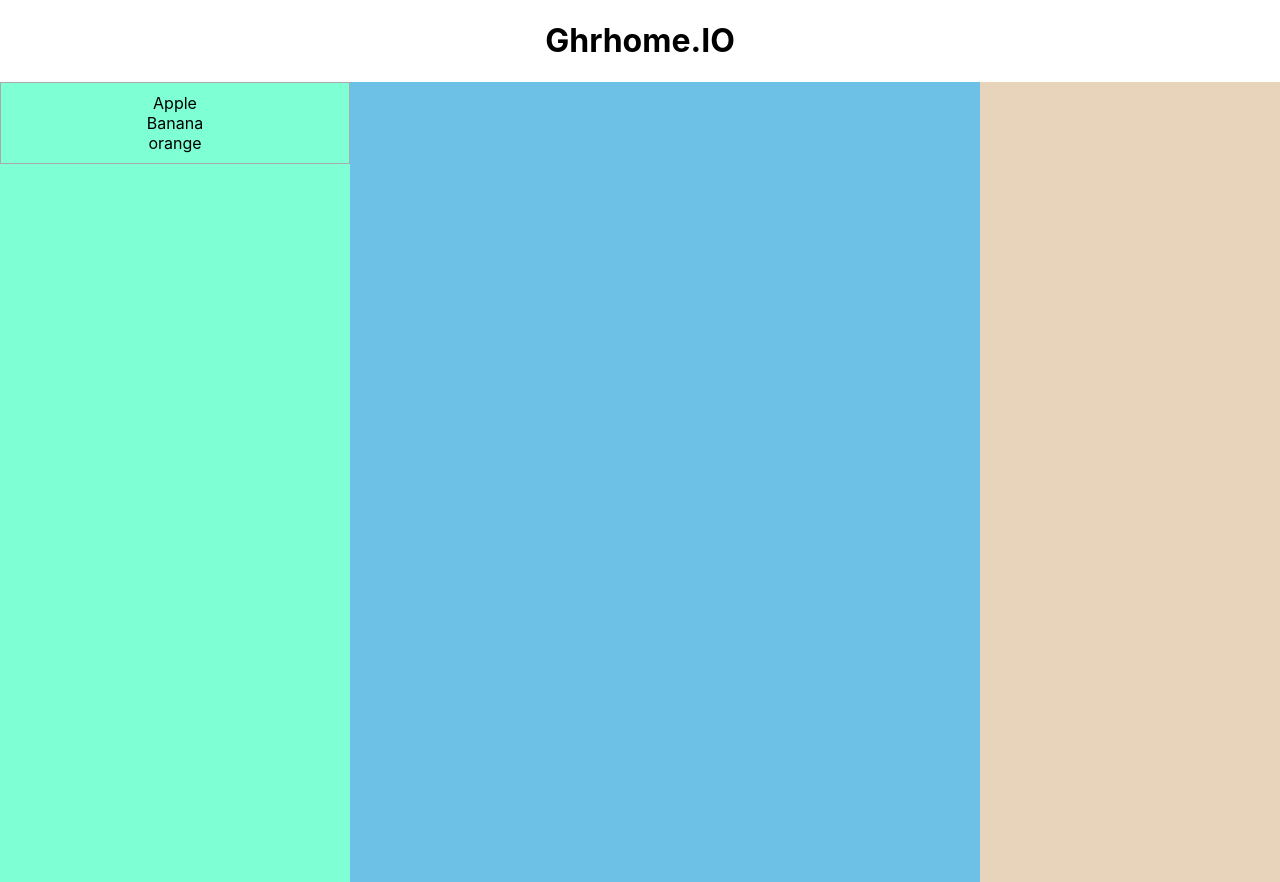
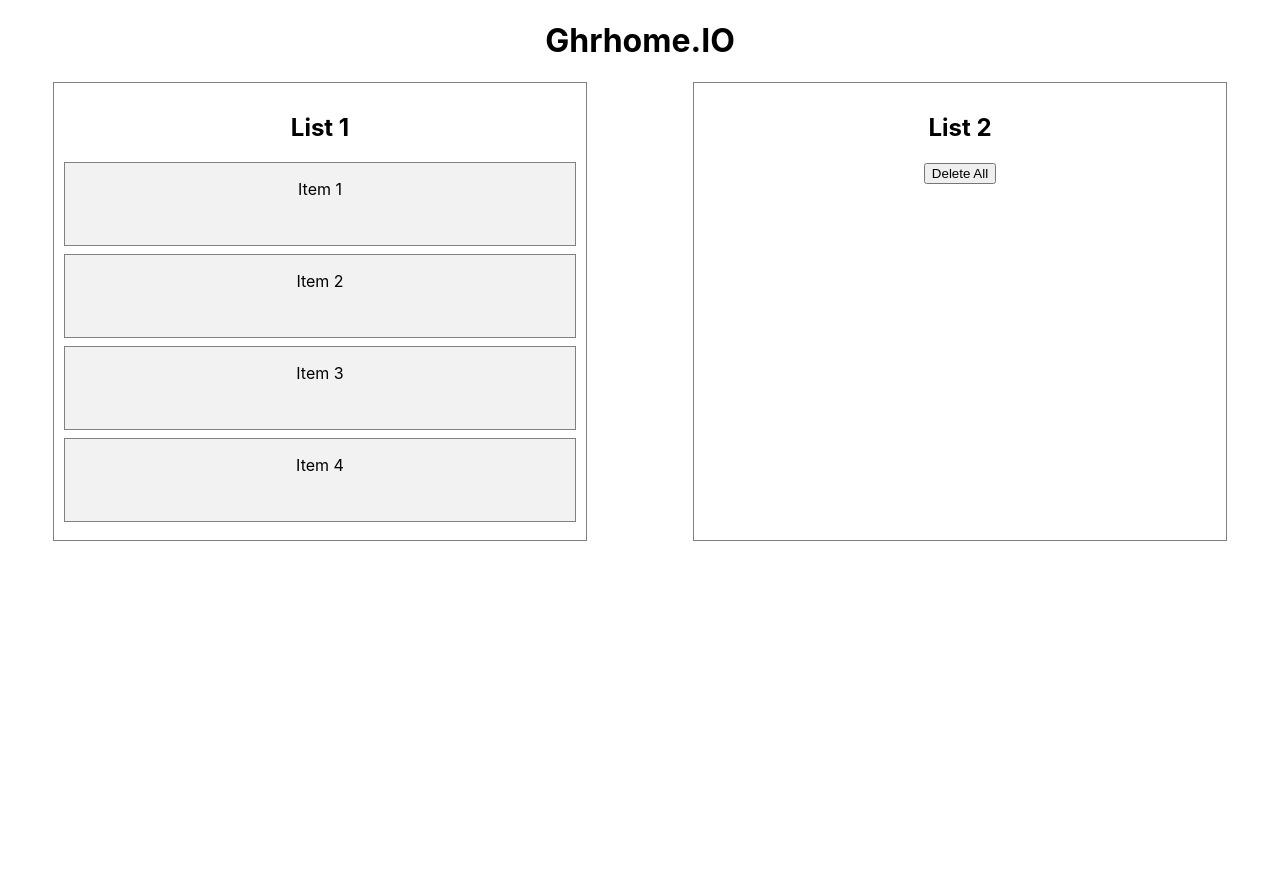
Before and after one commit to ghrhome/ghrhome.github.io, a React (Create React App) app: page /#/dnd3 in a window 1280 px wide. After the commit the page ends 800 px from the top, so only its background shows below. Built offline with nearby package versions, Linux system fonts and the light colour scheme.

Commit message:
update all

```diff
--- a/src/index.js
+++ b/src/index.js
@@ -7,7 +7,7 @@ import App from './App';
 const root = ReactDOM.createRoot(document.getElementById('root'));
 root.render(
     <App />
- /* <React.StrictMode>
+  /*<React.StrictMode>
     <App />
   </React.StrictMode>*/
 );
--- a/src/pages/MyPlay.jsx
+++ b/src/pages/MyPlay.jsx
@@ -82,7 +82,7 @@ export default function MyPlay() {
         if (synth.paused && synth.resume) {
             return synth.resume();
         }
-        const utterThis = new SpeechSynthesisUtterance('你好');
+        const utterThis = new SpeechSynthesisUtterance('晚上吃了吗，宝宝');
         utterThis.onend = function (event) {
             console.log('SpeechSynthesisUtterance.onend');
         }
@@ -97,7 +97,7 @@ export default function MyPlay() {
         utterThis.rate = rate;
         utterThis.volume = volume;
         synth.speak(utterThis);
-        //setVoice(utterThis);
+        setVoice(utterThis);
     }
 
     return (
--- a/src/pages/dnd3.jsx
+++ b/src/pages/dnd3.jsx
@@ -1,171 +1,182 @@
 import React, { useState } from "react";
-import styled from "styled-components";
-import {
-    DragDropContext,
-    Draggable,
-    DraggableProvided,
-    DraggableRubric,
-    DraggableStateSnapshot,
-    DragStart,
-    DragUpdate,
-    Droppable,
-    DropResult,
-    ResponderProvided,
-} from "react-beautiful-dnd";
+import { v4 as uuidv4 } from "uuid";
+import { DragDropContext, Droppable, Draggable } from "react-beautiful-dnd";
 
-import "./dnd/style.css";
+const initialItems = [
+    { id: "1", content: "Item 1" },
+    { id: "2", content: "Item 2" },
+    { id: "3", content: "Item 3" },
+    { id: "4", content: "Item 4" },
+];
 
-/*interface IItem {
-    id: string;
-    label: string;
-}*/
-
-export  const DndForm = () => {
-    const COLLECTION = [
-        { id: "1", label: "Apple" },
-        { id: "2", label: "Banana" },
-        { id: "3", label: "orange" },
-    ];
-    const [items, setItems] = useState(COLLECTION);
-    const [enabled, setEnabled] = React.useState(false);
-    React.useEffect(() => {
-        const animation = requestAnimationFrame(() => setEnabled(true));
-
-        return () => {
-            cancelAnimationFrame(animation);
-            setEnabled(false);
-        };
-    }, []);
-    const onDragStart = (start, provided) => {
-        console.log("onDragStart", start, provided);
-    };
-    const onDragUpdate = (update, provided) => {
-        console.log("onDragUpdate", update, provided);
-    };
-    const onDragEnd = (result, provided) => {
-        console.log("onDragEnd", result, provided);
+const TaskItem = ({ task, index, deleteTask }) => {
+    return (
+        <div className="task-item">
+            <div className="task-content">{task.content}</div>
+            <button className="delete-button" onClick={() => deleteTask(index)}>删除</button>
+        </div>
+    );
 };
 
-    const getRenderItem =
-        (items) =>
-            (
-                provided,
-                snapshot,
-                rubric
-            ) => {
-                const item = items[rubric.source.index];
+const App = () => {
+    const [items1] = useState(initialItems);
+    const [items2, setItems2] = useState([]);
+
+    const onDragEnd = (result) => {
+        const { source, destination } = result;
+
+        if (!destination) {
+            return;
+        }
+
+        if (source.droppableId === destination.droppableId) {
+            const items = reorderList(
+                getItemList(source.droppableId),
+                source.index,
+                destination.index
+            );
+            setItemList(source.droppableId, items);
+        } else {
+            const sourceItems = getItemList(source.droppableId);
+            const destItems = getItemList(destination.droppableId);
+
+            if (source.droppableId === "list1") {
+                const item = sourceItems[source.index];
+                const newItem = { ...item, id: uuidv4() };
+                setItems2((items) => [...items, newItem]);
+            } else {
+                const result = moveItem(sourceItems, destItems, source, destination);
+                setItemList(source.droppableId, result[source.droppableId]);
+                setItemList(destination.droppableId, result[destination.droppableId]);
+            }
+        }
+    };
+
+    const onDelete = (item) => {
+        setItems2((items) => items.filter((i) => i.id !== item.id));
+    };
+
+    const getItemList = (id) => {
+        return id === "list1" ? items1 : items2;
+    };
+
+    const setItemList = (id, items) => {
+        if (id === "list1") {
+            return;
+        }
+        setItems2(items);
+    };
+
+    const reorderList = (list, startIndex, endIndex) => {
+        const result = Array.from(list);
+        const [removed] = result.splice(startIndex, 1);
+        result.splice(endIndex, 0, removed);
+        return result;
+    };
+
+    const moveItem = (source, destination, droppableSource, droppableDestination) => {
+        const sourceClone = Array.from(source);
+        const destClone = Array.from(destination);
+        const [removed] = sourceClone.splice(droppableSource.index, 1);
+        destClone.splice(droppableDestination.index, 0, removed);
+
+    }
+
+        const onDeleteAll = () => {
+            setItems2([]);
+        };
+
         return (
-                    <React.Fragment>
-                        <li
-                            {...provided.draggableProps}
-                            {...provided.dragHandleProps}
-                            ref={provided.innerRef}
-                            style={provided.draggableProps.style}
-                            className={snapshot.isDragging ? "dragging" : ""}
-                        >
-                            {item.label}
-                        </li>
-                    </React.Fragment>
-                );
-            };
-    return (
-        <DragDropContext
-            onDragStart={onDragStart}
-            onDragUpdate={onDragUpdate}
-            onDragEnd={onDragEnd}
-        >
-            {enabled && (
-                <Wrapper>
-                    <Droppable
-                        droppableId="tools"
-                        renderClone={getRenderItem(COLLECTION)}
-                        isDropDisabled
-                    >
-                        {(provided, snapshot) => {
-                            return (
-                                <LeftWapper
+            <DragDropContext onDragEnd={onDragEnd}>
+                <div style={{ display: "flex", justifyContent: "space-around" }}>
+                    <Droppable droppableId="list1">
+                        {(provided) => (
+                            <div
                                 ref={provided.innerRef}
                                 {...provided.droppableProps}
+                                style={{
+                                    border: "1px solid gray",
+                                    padding: "10px",
+                                    width: "40%",
+                                    minHeight: "200px",
+                                }}
                             >
-                                    <ul ref={provided.innerRef} className="shop">
-                                        {items.map((item, index) => {
-                                            const shouldRenderClone =
-                                                item.id === snapshot.draggingFromThisWith;
-                                            return (
-                                                <React.Fragment key={item.id}>
-                                                    {shouldRenderClone ? (
-                                                        <li className="react-beatiful-dnd-copy">
-                                                            {item.label}
-                                                        </li>
-                                                    ) : (
-                                                        <Draggable draggableId={item.id} index={index}>
-                                                            {(provided, snapshot) => (
-                                                                <React.Fragment>
-                                                                    <li
+                                <h2>List 1</h2>
+                                {items1.map((item, index) => (
+                                    <Draggable key={item.id} draggableId={item.id} index={index}>
+                                        {(provided) => (
+                                            <div
                                                 ref={provided.innerRef}
                                                 {...provided.draggableProps}
                                                 {...provided.dragHandleProps}
-                                                                        className={
-                                                                            snapshot.isDragging ? "dragging" : ""
-                                                                        }
+                                                style={{
+                                                    userSelect: "none",
+                                                    padding: "16px",
+                                                    margin: "0 0 8px 0",
+                                                    minHeight: "50px",
+                                                    backgroundColor: "#f2f2f2",
+                                                    border: "1px solid gray",
+                                                    ...provided.draggableProps.style,
+                                                }}
                                             >
-                                                                        {item.label}
-                                                                    </li>
-                                                                </React.Fragment>
+                                                {item.content}
+                                            </div>
                                         )}
                                     </Draggable>
+                                ))}
+                                {provided.placeholder}
+                            </div>
                         )}
-                                                </React.Fragment>
-                                            );
-                                        })}
-                                    </ul>
-                                </LeftWapper>
-                            );
-                        }}
                     </Droppable>
-
-                    <Droppable droppableId="form">
-                        {(provided, snapshot) => {
-                            return (
-                                <MiddleWrapper
+                    <Droppable droppableId="list2">
+                        {(provided, snapshot) => (
+                            <div
                                 ref={provided.innerRef}
                                 {...provided.droppableProps}
-                                ></MiddleWrapper>
-                            );
+                                style={{
+                                    border: "1px solid gray",
+                                    padding: "10px",
+                                    width: "40%",
+                                    minHeight: "200px",
+                                    backgroundColor: snapshot.isDraggingOver ? "#e6e6e6" : "inherit",
                                 }}
+                            >
+                                <h2>List 2</h2>
+                                {items2.map((item, index) => (
+                                    <Draggable key={item.id} draggableId={item.id} index={index}>
+                                        {(provided, snapshot) => (
+                                            <div
+                                                ref={provided.innerRef}
+                                                {...provided.draggableProps}
+                                                {...provided.dragHandleProps}
+                                                style={{
+                                                    userSelect: "none",
+                                                    padding: "16px",
+                                                    margin: "0 0 8px 0",
+                                                    minHeight: "50px",
+                                                    backgroundColor: snapshot.isDragging
+                                                        ? "#263B4A"
+                                                        : "#f2f2f2",
+                                                    color: snapshot.isDragging ? "#fff" : "#000",
+                                                    border: "1px solid gray",
+                                                    ...provided.draggableProps.style,
+                                                }}
+                                            >
+                                               {/* {item.content}*/}
+                                                <TaskItem task={item} index={index} deleteTask={onDelete} />
+                                            </div>
+                                        )}
+                                    </Draggable>
+                                ))}
+                                {provided.placeholder}
+                                <button onClick={onDeleteAll}>Delete All</button>
+                            </div>
+                        )}
                     </Droppable>
-                    <RightWrapper></RightWrapper>
-                </Wrapper>
-            )}
+                </div>
             </DragDropContext>
         );
     };
 
-const Wrapper = styled.div`
-  position: absolute;
-  width: 100%;
-  height: 100%;
-  background-color: #6dc1e6;
-  display: flex;
-  justify-content: space-between;
-`;
 
-const LeftWapper = styled.div`
-  width: 350px;
-  height: 100%;
-  background-color: aquamarine;
-  flex-shrink: 0;
-`;
-
-const MiddleWrapper = styled.div`
-  min-width: 500px;
-  flex-grow: 10;
-`;
-
-const RightWrapper = styled.div`
-  width: 300px;
-  height: 100%;
-  background-color: #e8d4ba;
-`;
-
-export default DndForm;
+export default App;
```
Also changed, not shown: src/pages/dnd/style.css (+39 -0 lines), src/pages/dnd4.jsx (added, +91 -0 lines). Lines whose indentation alone changed are shown as unchanged.
